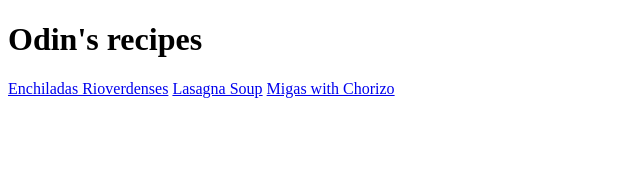
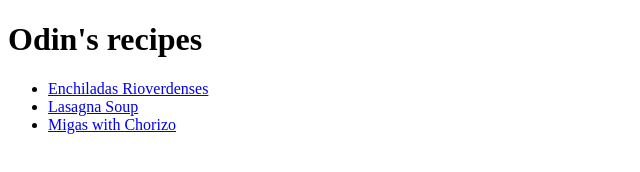
Before and after one commit to Martin-Rojas/odin-recipes, a plain HTML site: page index.html in a window 1280 px wide. Shown: the whole page, without its empty margins (0-640 px from the left). Drawn offline with Linux system fonts and the light colour scheme.

Commit message:
add links into an unordered list

```diff
--- a/index.html
+++ b/index.html
@@ -7,8 +7,14 @@
 </head>
 <body>
     <h1>Odin's recipes</h1>
-    <a href="./recipes/enchiladasRioverdenses.html" target="_blank" rel="noopener noreferrer">Enchiladas Rioverdenses</a>
-    <a href="./recipes/lasagnaSoup.html" target="_blank" rel="noopener noreferrer">Lasagna Soup</a>
-    <a href="./recipes/migasWithChorizo.html" target="_blank" rel="noopener noreferrer">Migas with Chorizo</a>
+
+    <ul>
+        <li><a href="./recipes/enchiladasRioverdenses.html" target="_blank" rel="noopener noreferrer">Enchiladas Rioverdenses</a></li>
+        <li><a href="./recipes/lasagnaSoup.html" target="_blank" rel="noopener noreferrer">Lasagna Soup</a></li>
+        <li><a href="./recipes/migasWithChorizo.html" target="_blank" rel="noopener noreferrer">Migas with Chorizo</a></li>
+    </ul>
+
+
+
 </body>
 </html>
```
